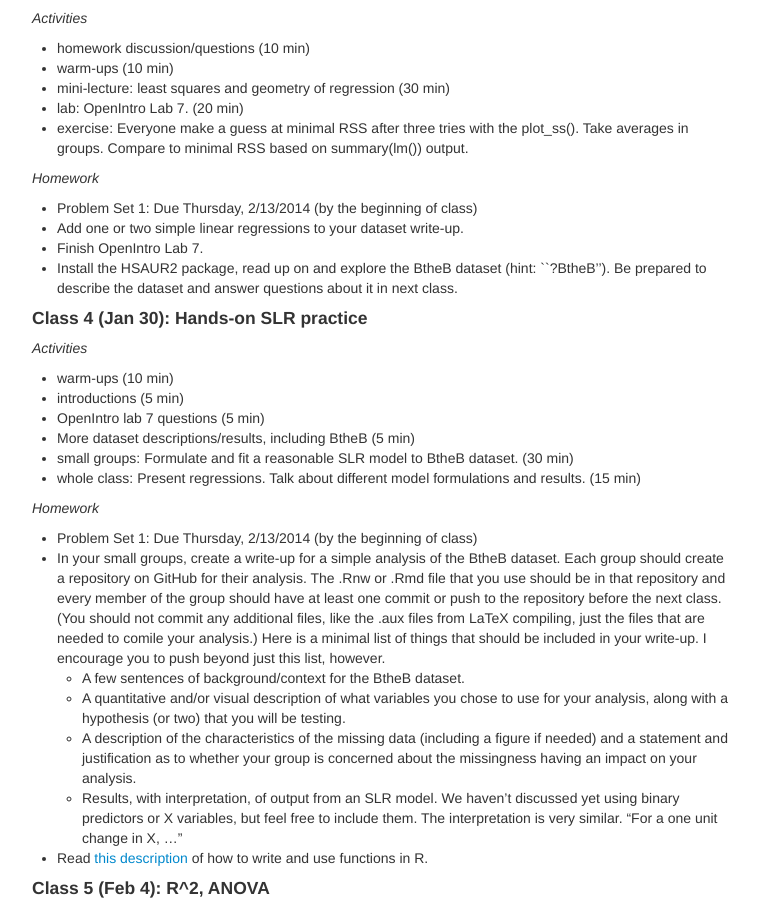
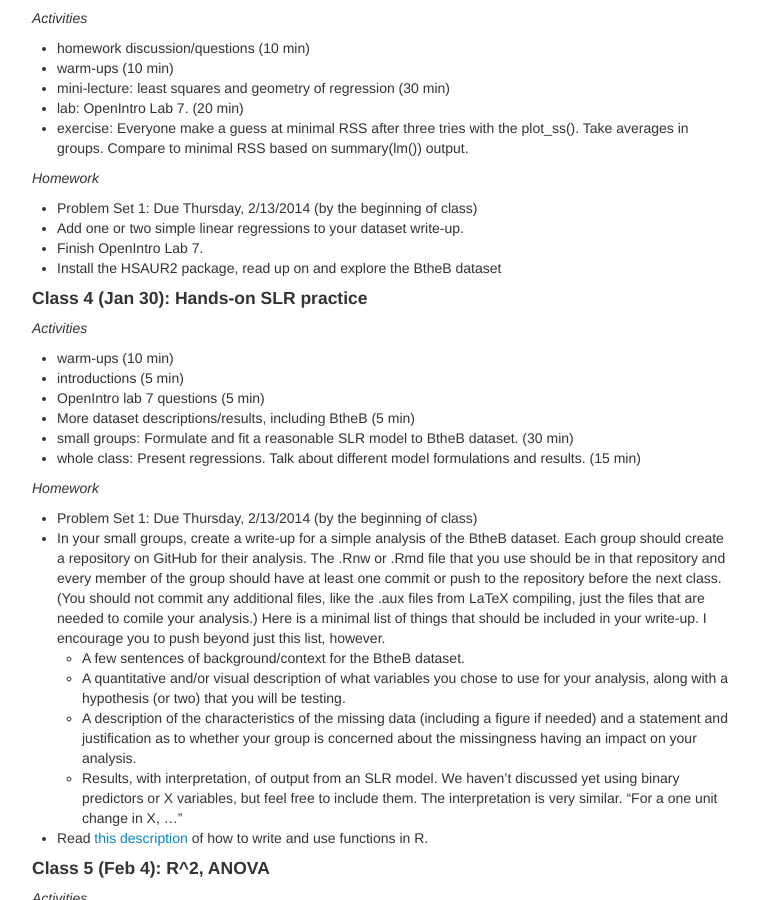
Before and after one commit to nickreich/methods2, a Jekyll site: the page built from pages/schedule.md, in a window 1280 px wide and 900 px high, scrolled down 1024 px. Shown: the whole window, without its empty margins (258-1017 px from the left). Built offline with Jekyll 4.4.1, drawn with Linux system fonts in a browser that asks for light colours.

Commit message:
commented out BtheB strangeness

```diff
--- a/pages/schedule.md
+++ b/pages/schedule.md
@@ -57,7 +57,7 @@ _Homework_
 * Problem Set 1: Due Thursday, 2/13/2014 (by the beginning of class)
 * Add one or two simple linear regressions to your dataset write-up.
 * Finish OpenIntro Lab 7.
-* Install the HSAUR2 package, read up on and explore the BtheB dataset (hint: ``?BtheB''). Be prepared to describe the dataset and answer questions about it in next class.
+* Install the HSAUR2 package, read up on and explore the BtheB dataset <!--(hint: ``?BtheB``). Be prepared to describe the dataset and answer questions about it in next class. -->
 
 #### Class 4 (Jan 30): Hands-on SLR practice
 _Activities_
```
